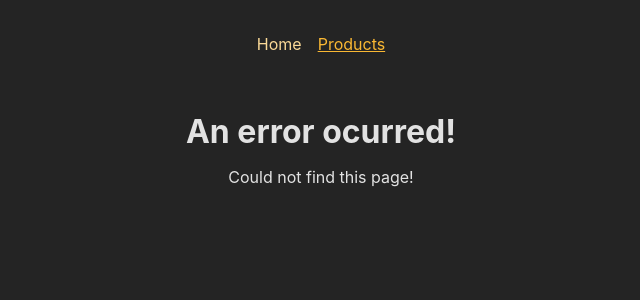
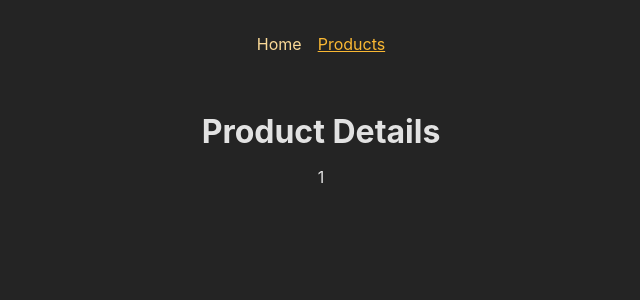
Before and after one commit to dsimplichev/ReactJS---SPA, a React (Create React App) app: page /products/1 in a window 1280 px wide. Shown: the top 300 px of the page, without its empty margins (319-959 px from the left). Built offline with nearby package versions, Linux system fonts and the light colour scheme.

Commit message:
dinamic product ditals using params

```diff
--- a/src/App.js
+++ b/src/App.js
@@ -4,6 +4,7 @@ import HomePage from "./pages/Home";
 import Products from "./pages/Products";
 import RootLayout from "./pages/Root";
 import ErrorPage from "./pages/Error";
+import ProductDetailPage from "./pages/ProductDetail";
 
 
 
@@ -15,6 +16,7 @@ const router = createBrowserRouter([
     children: [
       { path: '/', element: <HomePage /> },
       { path: '/products', element: <Products /> },
+      { path: '/products/:productId', element: <ProductDetailPage />},
     ],
   },
 
--- a/src/pages/ProductDetail.js
+++ b/src/pages/ProductDetail.js
@@ -1,6 +1,14 @@
+import { useParams } from "react-router-dom";
+
+
 function ProductDetailPage() {
-   return(
+   const params = useParams();
+   params.productId
+    return(
+      <>
       <h1>Product Details</h1>
+      <p>{params.productId}</p>
+      </>
    )
 }
 
```
